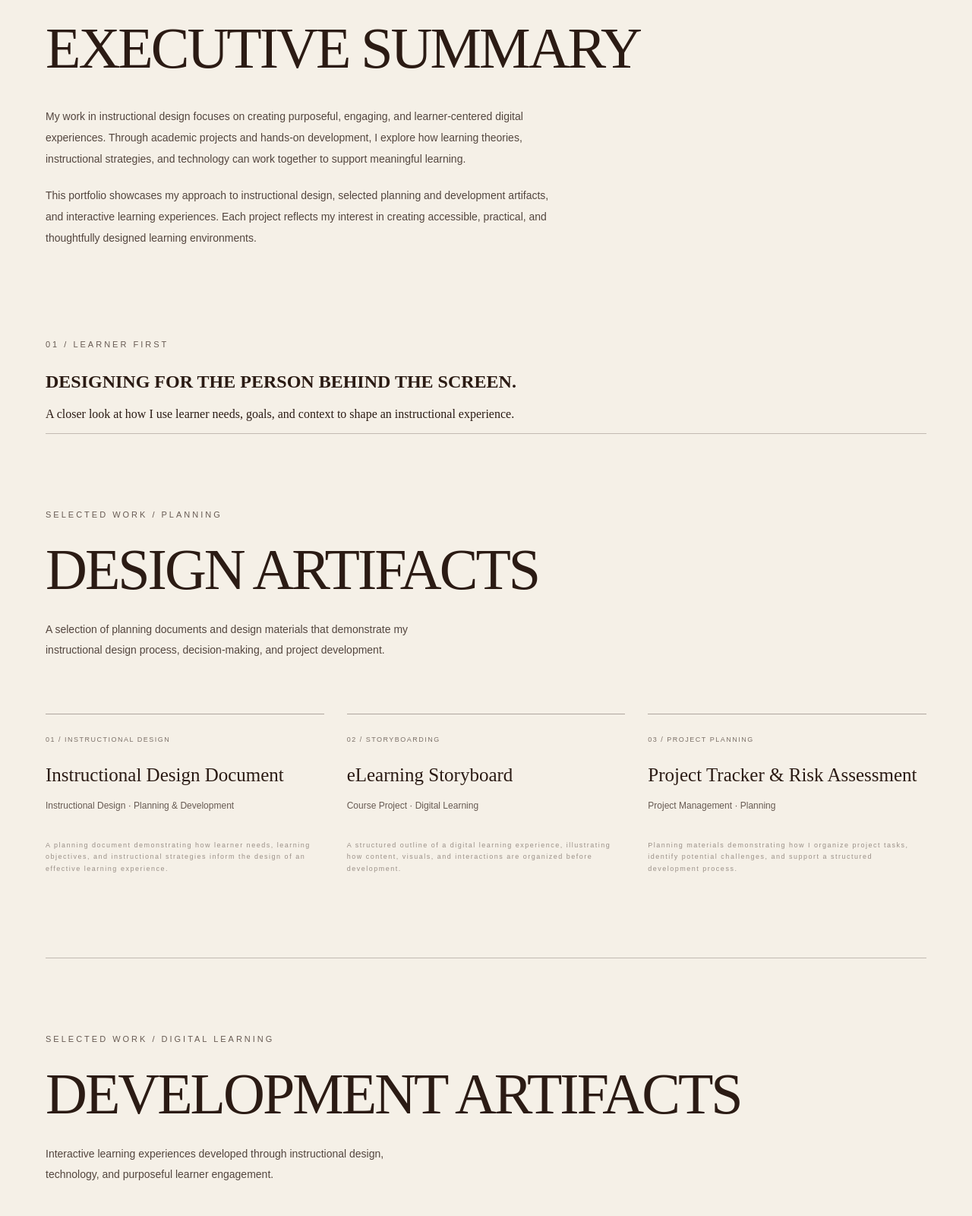
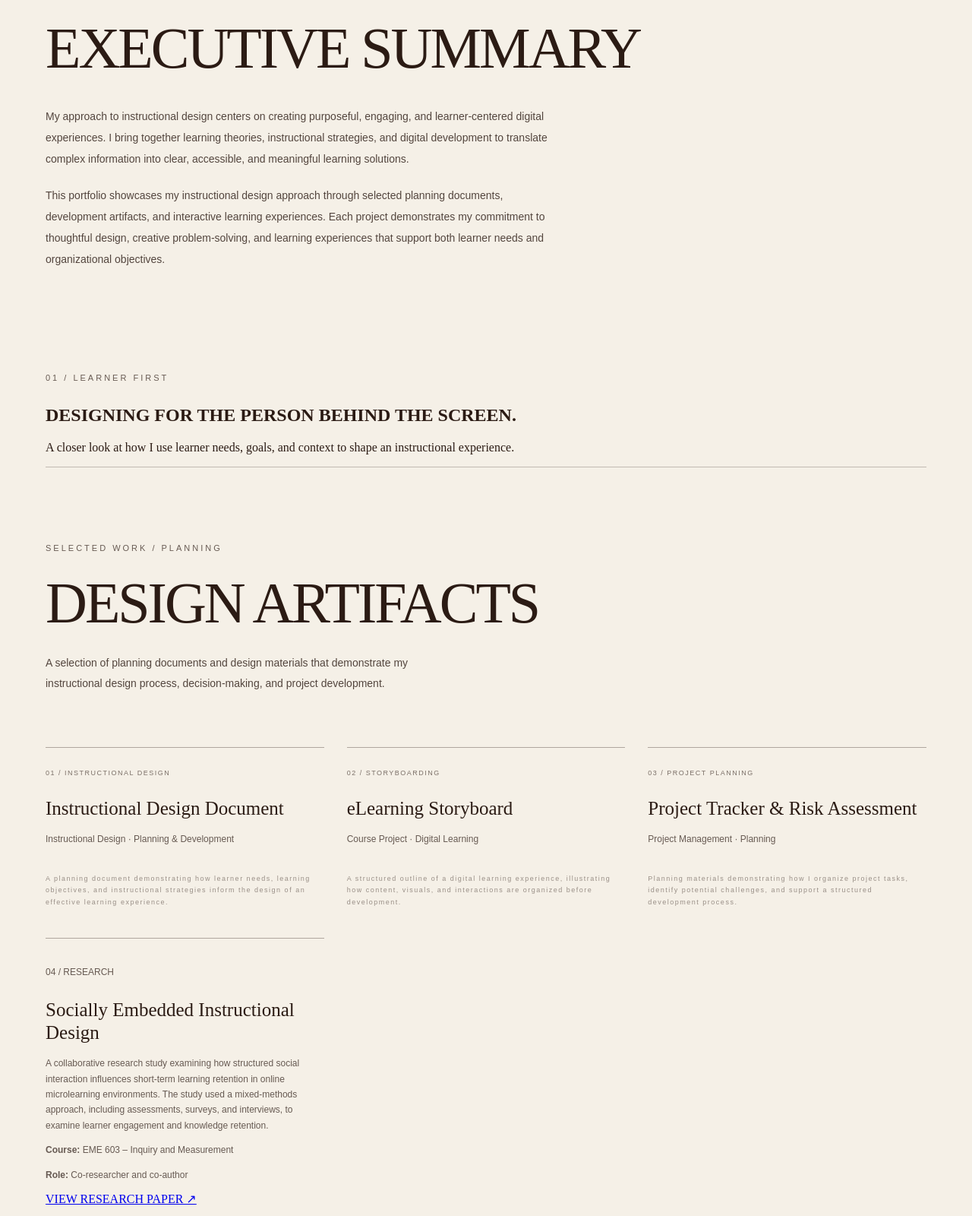
Before and after one commit to gutierrezz5/Catalina-portfolio, a plain HTML site: page index.html in a window 1280 px wide. Shown: the part 3320-4920 px from the top of the page at 76% size. Drawn offline with Linux system fonts and the light colour scheme.

Commit message:
Add files via upload
Add EME 603 research artifact

```diff
--- a/index.html
+++ b/index.html
@@ -140,26 +140,31 @@
 
 </section>
 
+
 <!-- EXECUTIVE SUMMARY -->
 <section class="executive-summary" id="summary">
     <p class="section-label">THE PORTFOLIO / OVERVIEW</p>
     <h2>EXECUTIVE SUMMARY</h2>
 
     <p>
-        My work in instructional design focuses on creating
+        My approach to instructional design centers on creating
         purposeful, engaging, and learner-centered digital
-        experiences. Through academic projects and hands-on
-        development, I explore how learning theories,
-        instructional strategies, and technology can work
-        together to support meaningful learning.
+        experiences. I bring together learning theories,
+        instructional strategies, and digital development to
+        translate complex information into clear, accessible,
+        and meaningful learning solutions.
     </p>
 
     <p>
-        This portfolio showcases my approach to instructional
-        design, selected planning and development artifacts,
+        This portfolio showcases my instructional design approach
+        through selected planning documents, development artifacts,
         and interactive learning experiences. Each project
-        reflects my interest in creating accessible, practical,
-        and thoughtfully designed learning environments.
+        demonstrates my commitment to thoughtful design, creative
+        problem-solving, and learning experiences that support
+        both learner needs and organizational objectives.
+    </p>
+</section>
+
     </p>
 </section>
 
@@ -205,6 +210,36 @@
             <p>Project Management · Planning</p>
             <p class="artifact-placeholder">Planning materials demonstrating how I organize project tasks, identify potential challenges, and support a structured development process.</p>
         </article>
+
+<div class="artifact-card">
+    <p class="artifact-number">04 / RESEARCH</p>
+
+    <h3>Socially Embedded Instructional Design</h3>
+
+    <p>
+        A collaborative research study examining how structured
+        social interaction influences short-term learning retention
+        in online microlearning environments. The study used a
+        mixed-methods approach, including assessments, surveys,
+        and interviews, to examine learner engagement and knowledge
+        retention.
+    </p>
+
+    <p>
+        <strong>Course:</strong> EME 603 – Inquiry and Measurement
+    </p>
+
+    <p>
+        <strong>Role:</strong> Co-researcher and co-author
+    </p>
+
+    <a href="Socially-Embedded-Instructional-Design-Research.pdf"
+       target="_blank"
+       rel="noopener noreferrer">
+        VIEW RESEARCH PAPER ↗
+    </a>
+</div>
+
     </div>
 </section>
 
@@ -297,15 +332,17 @@
         Tampa, Florida
     </p>
 
-    <div class="connect-links">
+   <div class="contact-links">
+    <a href="https://www.linkedin.com/in/gutierrezcatalina5/"
+       target="_blank"
+       rel="noopener noreferrer">
+        LINKEDIN ↗
+    </a>
 
-        <a href="mailto:your@email.com">EMAIL</a>
-
-        <a href="#" target="_blank">LINKEDIN</a>
-
-        <a href="#" target="_blank">RESUME</a>
-
-    </div>
+    <a href="mailto:gutierrezz5@icloud.com">
+        EMAIL ME ↗
+    </a>
+</div>
     <div class="signature-signoff">
 
         <span>With purpose,</span>
```
Also changed, not shown: 1 other file.
